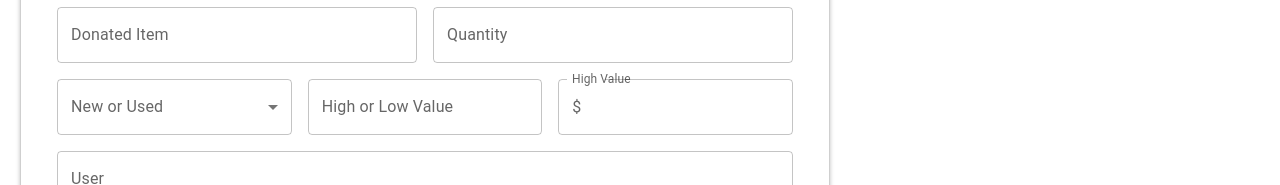
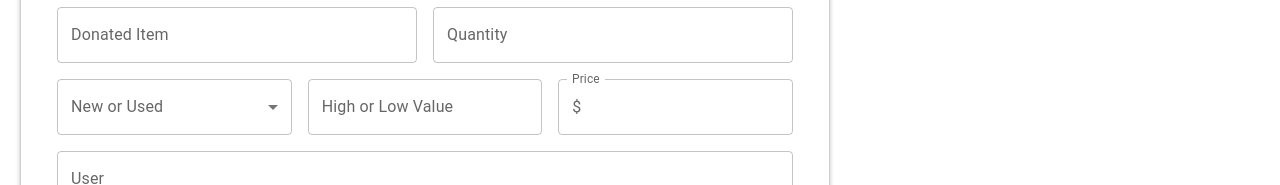
Before and after one commit to hack4impact-utk/mission-of-hope, a Next.js app: page /donation in a window 1280 px wide. Shown: the part 366-551 px from the top of the page. Built offline with nearby package versions, Linux system fonts and the light colour scheme; no server answers; the database is empty.

Commit message:
Added textfield that has adornment and error

```diff
--- a/src/views/AddDonationView/index.tsx
+++ b/src/views/AddDonationView/index.tsx
@@ -9,7 +9,6 @@ import {
   InputAdornment,
   InputLabel,
   MenuItem,
-  OutlinedInput,
   Select,
   TextField,
   Typography,
@@ -103,13 +102,6 @@ export default function AddDonationView({
       city: donationData.donorCity,
       zip: Number(donationData.donorZip),
     };
-    const donationItem = {
-      item: {
-        name: donationData.donatedItem,
-        category: donationData.category,
-        high: donationData.newOrUsed,
-      },
-    };
 
     try {
       // fetch request to add donor
@@ -121,16 +113,6 @@ export default function AddDonationView({
         body: JSON.stringify(donor),
       });
 
-      console.log(donorRes.body);
-      const donationItemRes = await fetch('/api/donationItem', {
-        method: 'POST',
-        headers: {
-          'Content-Type': 'application/json',
-        },
-        body: JSON.stringify(donationItem),
-      });
-
-      if (donationItemRes.ok) {
       if (donorRes.ok) {
         console.log('Donor added successfully');
         donationData.donationDate = '';
@@ -150,12 +132,6 @@ export default function AddDonationView({
         donationData.donorZip = '';
       } else {
         console.log('Error adding donor, status:', donorRes.status);
-        }
-      } else {
-        console.log(
-          'Error adding donation Item, status:',
-          donationItemRes.status
-        );
       }
     } catch (error) {
       console.error('Error:', error);
@@ -262,14 +238,14 @@ export default function AddDonationView({
           />
         </Grid>
         <Grid item xs={12} sm={4}>
-          <FormControl fullWidth>
-            <InputLabel htmlFor="highValue">High Value</InputLabel>
-            <OutlinedInput
+          <TextField
             error={!!priceError}
+            id="price"
             label="Price"
             type="number"
-              id="outlined-required"
+            defaultValue="0.00"
             value={donationData.price}
+            helperText={priceError}
             onChange={(e: React.ChangeEvent<HTMLInputElement>) => {
               setDonorData({ ...donationData, price: e.target.value });
             }}
@@ -279,16 +255,12 @@ export default function AddDonationView({
                 price: getPriceFormatted(e.target.value, setPriceError),
               })
             }
-              startAdornment={
+            InputProps={{
+              startAdornment: (
                 <InputAdornment position="start">$</InputAdornment>
-              }
+              ),
+            }}
           />
-            {priceError && (
-              <Typography variant="caption" color="error">
-                {priceError}
-              </Typography>
-            )}
-          </FormControl>
         </Grid>
         <Grid item xs={8} sm={12}>
           <TextField
```
Lines whose indentation alone changed are shown as unchanged.
